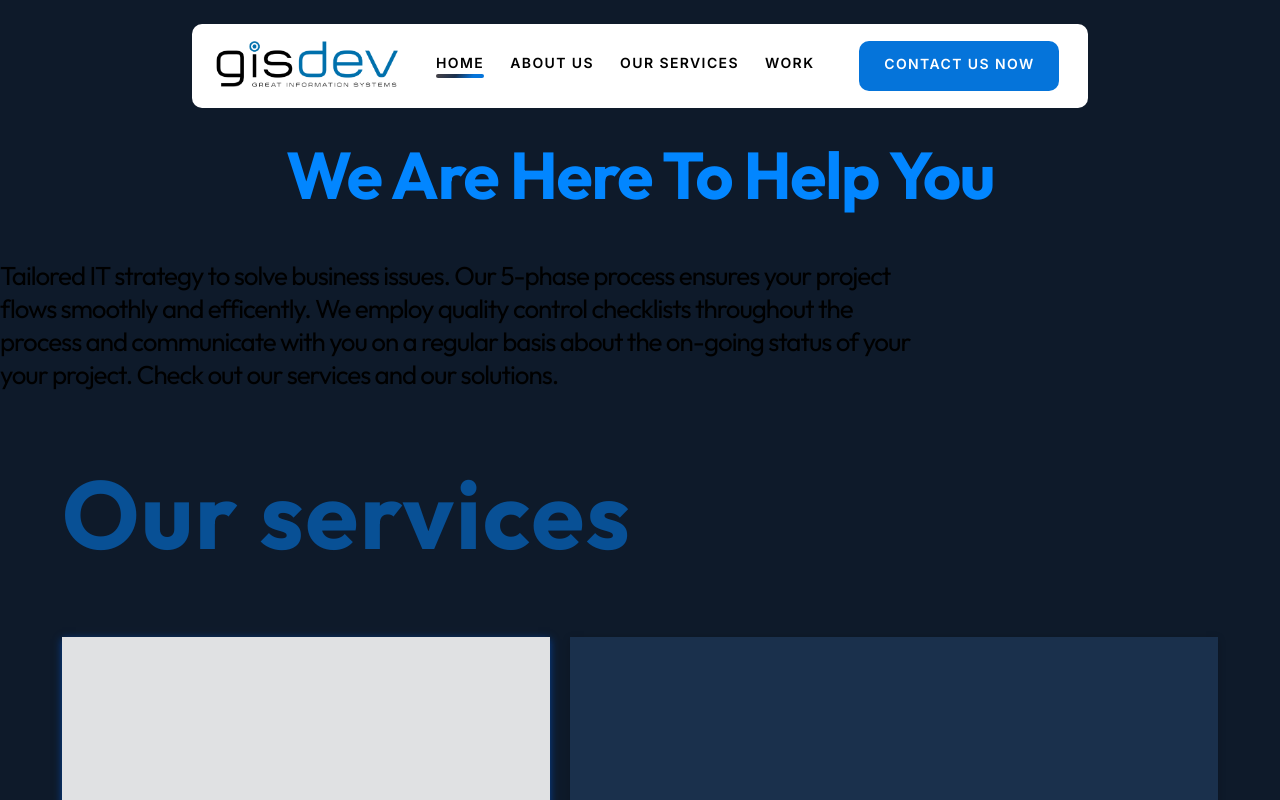
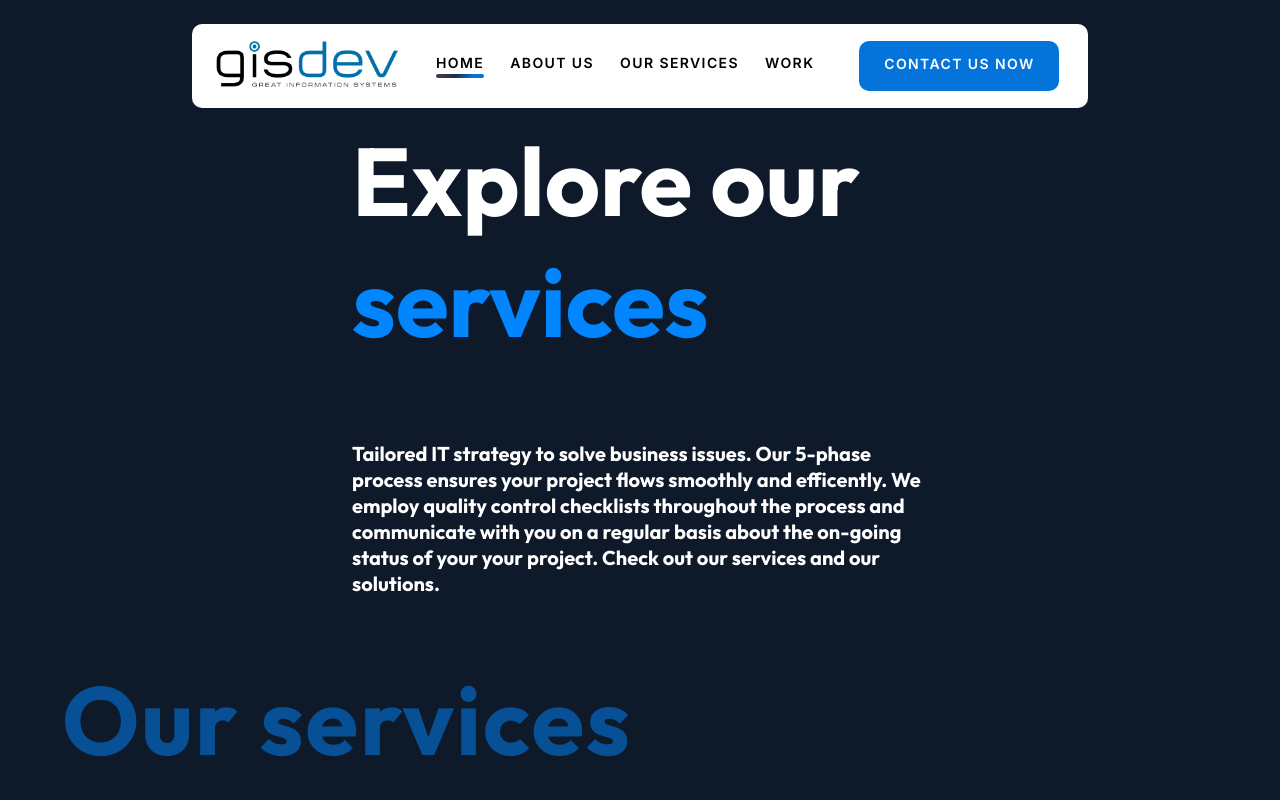
Before and after one commit to Gisdev-Albania/gisdev-website, a Next.js app: page /services in a window 1280 px wide. Shown: the top 800 px of the page. Built offline with nearby package versions, Linux system fonts and the light colour scheme.

Commit message:
about page edits

```diff
--- a/components/MiniFooter/MiniFooter.tsx
+++ b/components/MiniFooter/MiniFooter.tsx
@@ -6,15 +6,14 @@ import Image from 'next/image';
 const MiniFooter = () => {
   return (
     <div className={styles.mini__footer__container}>
-      <span className={styles.horizontal__line}></span>
+      {/* <span className={styles.horizontal__line}></span> */}
       <h1 className={styles.main__title}>
         Want to launch your brand into the future?
         <br />
         <span className={styles.secondary__title}>Strap in and lets go!</span>
       </h1>
       <Button isPrimary={true}>Get started</Button>
-      <span className={styles.horizontal__line}></span>
-
+      {/* <span className={styles.horizontal__line}></span> */}
     </div>
   );
 };
--- a/pages/services.tsx
+++ b/pages/services.tsx
@@ -8,23 +8,17 @@ const Services = () => {
   return (
     <Layout>
       <section className={styles.services}>
-        <div className={styles.services__container}>
-          <div className={styles.services__main}>
-            <div className={styles.services__clients}>
-              <div className={styles.title}>
-                <h1>We Are Here To Help You</h1>
-                <div className={styles.brochure__info}>
-                  <span>
-                    Tailored IT strategy to solve business issues. Our 5-phase
-                    process ensures your project flows smoothly and efficently.
-                    We employ quality control checklists throughout the process
-                    and communicate with you on a regular basis about the
-                    on-going status of your your project. Check out our services
-                    and our solutions.
-                  </span>
-                </div>
-              </div>
-            </div>
+        <div className={styles.title}>
+          <h1>
+            Explore our <span style={{ color: '#0286FF' }}>services</span>
+          </h1>
+          <div className={styles.brochure__info}>
+            <span>
+              Tailored IT strategy to solve business issues. Our 5-phase process ensures your
+              project flows smoothly and efficently. We employ quality control checklists throughout
+              the process and communicate with you on a regular basis about the on-going status of
+              your your project. Check out our services and our solutions.
+            </span>
           </div>
         </div>
       </section>
@@ -77,10 +71,9 @@ const Services = () => {
                 <h1>We know Technologies</h1>
               </div>
               <div className={styles.text__block}>
-                Lorem ipsum dolor sit amet consectetur adipisicing elit.
-                Pariatur dolorum eos quasi facere blanditiis delectus iusto.
-                Error, ipsum magnam animi accusamus nihil, voluptas labore illo
-                necessitatibus eos earum ipsa culpa a ullam ad provident nobis!
+                Lorem ipsum dolor sit amet consectetur adipisicing elit. Pariatur dolorum eos quasi
+                facere blanditiis delectus iusto. Error, ipsum magnam animi accusamus nihil,
+                voluptas labore illo necessitatibus eos earum ipsa culpa a ullam ad provident nobis!
               </div>
             </div>
           </div>
--- a/styles/components/Services.module.scss
+++ b/styles/components/Services.module.scss
@@ -3,51 +3,34 @@
 .services {
   display: flex;
   flex-direction: column;
-  width: 100%;
+  justify-content: center;
+  align-items: center;
+
   height: 100%;
   padding-top: 40px;
-  .services__container {
-    display: flex;
 
-    .services__main {
-      display: flex;
-      width: 100%;
-      //height: 100%;
-      //height: 35em;
-
-      .services__clients {
-        display: flex;
-        padding-top: 50px;
-        justify-content: center;
   .title {
+    width: 45vw;
     display: flex;
     flex-direction: column;
-          align-items: center;
-          justify-content: left;
 
     h1 {
-            font-family: 'Outfit', 'Inter', sans-serif;
+      font-family: 'Outfit';
       font-style: normal;
       font-weight: 700;
-            font-size: 66px;
-            line-height: 90.52%;
-            letter-spacing: -0.02em;
-            color: #0286ff;
+      font-size: 96px;
+
+      color: #ffffff;
     }
     .brochure__info {
-            display: flex;
-            gap: 20px;
+      max-width: 750px;
       span {
-              width: 72%;
-              font-family: 'Outfit', 'Inter', sans-serif;
+        font-family: 'Outfit';
         font-style: normal;
-              font-weight: 300;
-              font-size: 26px;
-              //line-height: 90.52%;
-              letter-spacing: -0.04em;
-            }
-          }
-        }
+        font-weight: 700;
+        font-size: 20px;
+        line-height: 130%;
+        color: #ffffff;
       }
     }
   }
```
Also changed, not shown: pages/about-us.tsx (+20 -36 lines), styles/components/aboutUs.module.scss (+18 -94 lines), public/gis-logo.png (added). Lines whose indentation alone changed are shown as unchanged.
